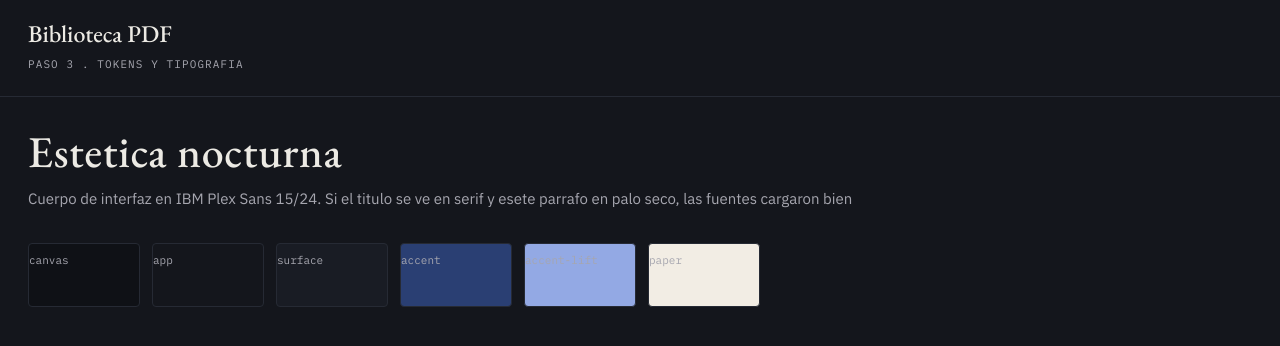
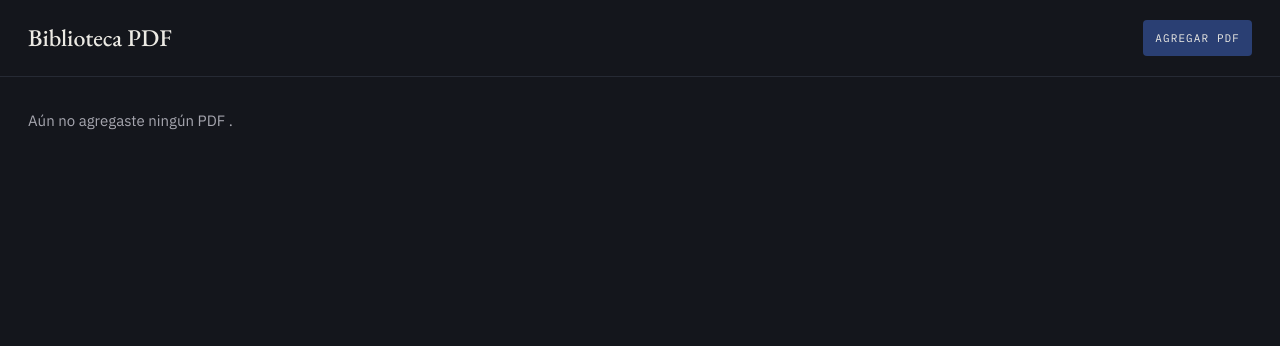
Before and after one commit to vicentico-tech/amadeus-book, a React (Vite) app: page / in a window 1280 px wide. Shown: the top 346 px of the page. Built offline with nearby package versions, Linux system fonts and the light colour scheme.

Commit message:
feat: implement Library component with book management and file upload functionality

```diff
--- a/src/App.tsx
+++ b/src/App.tsx
@@ -1,45 +1,7 @@
+import { Library } from "./components/Library";
 
 function App() {
-  const swatches = [
-    ["canvas", "bg-canvas"],
-    ["app", "bg-app"],
-    ["surface", "bg-surface"],
-    ["accent", "bg-accent"],
-    ["accent-lift", "bg-accent-lift"],
-    ["paper", "bg-paper"],
-  ] as const
-
-  return (
-    <div className="min-h-screen bg-app text-ink">
-      <header className="border-b border-line px-[var(--pad-container)] py-5">
-        <h1 className="font-serif text-2xl leading-7">Biblioteca PDF</h1>
-        <p className="mt-1 font-mono text-[11px] uppercase tracking-[0.1em] text-ink-muted">
-          Paso 3 . tokens y tipografia
-        </p>
-      </header>
-
-
-      <main className="px-[var(--pad-container)] py-8">
-        <h2 className="font-serif text-[44px] leading-[46px] tracking-[0.015em]">
-          Estetica nocturna
-        </h2>
-        <p className="mt-3 max-2-[60ch] text-ink-muted">
-          Cuerpo de interfaz en IBM Plex Sans 15/24. Si el titulo se ve en serif y esete parrafo en palo seco, las fuentes cargaron bien
-        </p>
-        <div className="mt-8 flex flex-wrap gap-3">
-          {swatches.map(([name, cls]) => (
-            <div key={name} className="w-28">
-              <div className={`h-16 rounded-sm border border-line  ${cls}`}>
-                <span className="mt-1 block font-mono text-[11px] text-ink-muted">
-                  {name}
-                </span>
-              </div>
-            </div>
-          ))}
-        </div>
-      </main>
-    </div>
-  )
+  return <Library/>
 }
 
 export default App
--- /dev/null
+++ b/src/components/BookCard.tsx
@@ -0,0 +1,34 @@
+import type { Book } from "../types/book";
+
+export function BookCard({ book }: { book: Book }) {
+    return (
+        <div className="w-36">
+            <div className="aspect-[3/4] overflow-hidden rounded-sm border border-line bg-paper">
+                {book.coverThumbnail ? (
+                    <img
+                        src={book.coverThumbnail}
+                        alt={book.title}
+                        className="w-full h-full object-cover"
+                    />
+                ) : null}
+            </div>
+
+            <h3 className="mt-2 truncate font-serif text-sm leading-5">
+                {book.title}
+            </h3>
+
+            <p className="font-mono text-[10px] uppercase tracking-[0.08em] text-ink-muted">
+                {book.pageCount} pag · {Math.round(book.progress * 100)}%
+            </p>
+
+            <div className="mt-1 h-1 w-full rounded-full bg-surface">
+                <div
+                    className="h-1 rounded-full bg-accent-lift"
+                    style={{ width: `${book.progress * 100}%` }}
+                >
+
+                </div>
+            </div>
+        </div>
+    )
+}
--- /dev/null
+++ b/src/components/Library.tsx
@@ -0,0 +1,65 @@
+import { useEffect, useState, useRef } from "react";
+import { addBook, listBooks } from "../lib/library";
+import type { Book } from "../types/book";
+import { BookCard } from "./BookCard";
+
+
+export function Library() {
+    const [books, setBooks] = useState<Book[]>([]);
+    const [loading, setLoading] = useState<boolean>(false);
+    const inputRef = useRef<HTMLInputElement>(null);
+
+    async function refresh() {
+        setBooks(await listBooks());
+    }
+
+    useEffect(() => {
+        refresh();
+    }, []);
+
+    async function handleFiles(files: FileList | null) {
+        if (!files || files.length === 0) return;
+        setLoading(true);
+        for (const file of Array.from(files)) {
+            await addBook(file);
+        }
+        await refresh();
+        setLoading(false);
+        if (inputRef.current) inputRef.current.value = "";
+    }
+
+    return (
+        <div className="min-h-screen bg-app text-ink">
+            <header className="flex items-center justify-between border-b border-line px-[var(--pad-container)] py-5">
+                <h1 className="font-serif text-2xl leading-7">Biblioteca PDF</h1>
+
+                <label className="cursor-pointer rounded-sm bg-accent px-3 py-1.5 font-mono text-[11px] uppercase tracking-[0.1em]">
+                    {loading ? "Cargando..." : "Agregar PDF"}
+                    <input
+                        type="file"
+                        ref={inputRef}
+                        accept="application/pdf"
+                        multiple
+                        className="hidden"
+                        onChange={(e) => handleFiles(e.target.files)}
+                    />
+                </label>
+            </header>
+
+            <main className="px-[var(--pad-container)] py-8">
+                {books.length === 0 ? (
+                    <p className="text-ink-muted">
+                        Aún no agregaste ningún PDF .
+                    </p>
+                ) : (
+                    <div className="flex flex-wrap gap-6">
+                        {books.map((book) => (
+                            <BookCard key={book.id} book={book} />
+                        ))}
+
+                    </div>
+                )}
+            </main>
+        </div>
+    )
+}
```
